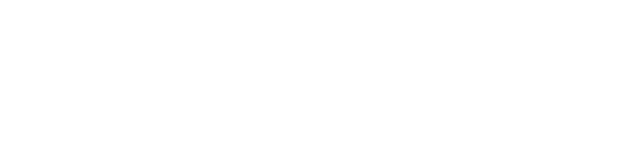
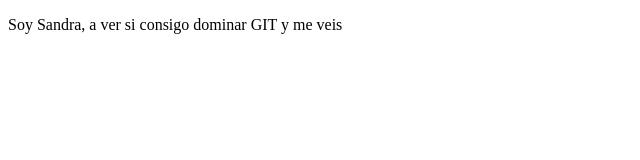
Before and after one commit to Nuria8890/tutoria-git, a plain HTML site: page index.html in a window 1280 px wide. Shown: the whole page, without its empty margins (0-640 px from the left). Drawn offline with Linux system fonts and the light colour scheme.

Commit message:
agrego un parrafo en index

```diff
--- a/index.html
+++ b/index.html
@@ -5,5 +5,7 @@
     <meta name="viewport" content="width=device-width, initial-scale=1.0" />
     <title>Document</title>
   </head>
-  <body></body>
+  <body>
+    <p>Soy Sandra, a ver si consigo dominar GIT y me veis</p>
+  </body>
 </html>
```
